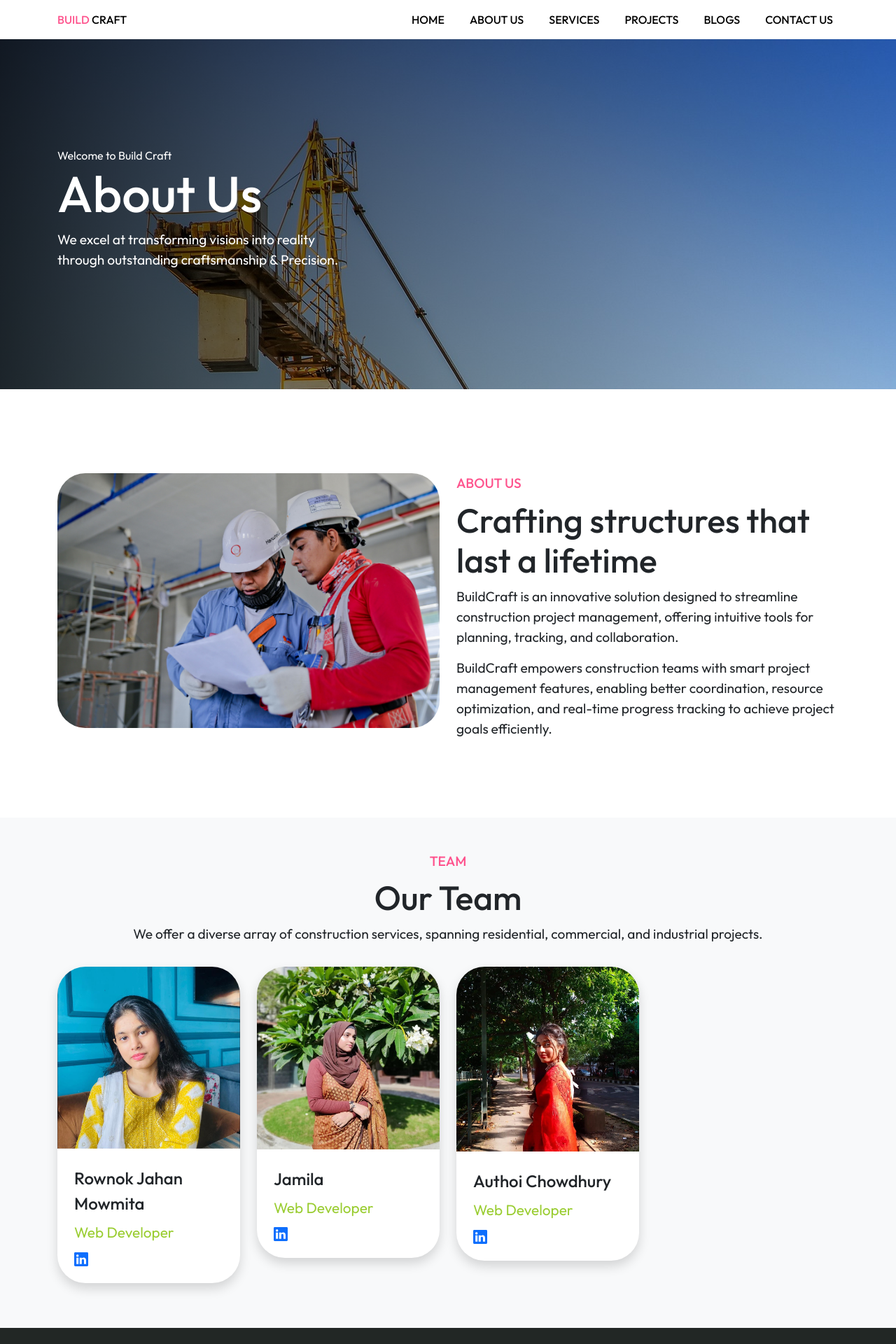
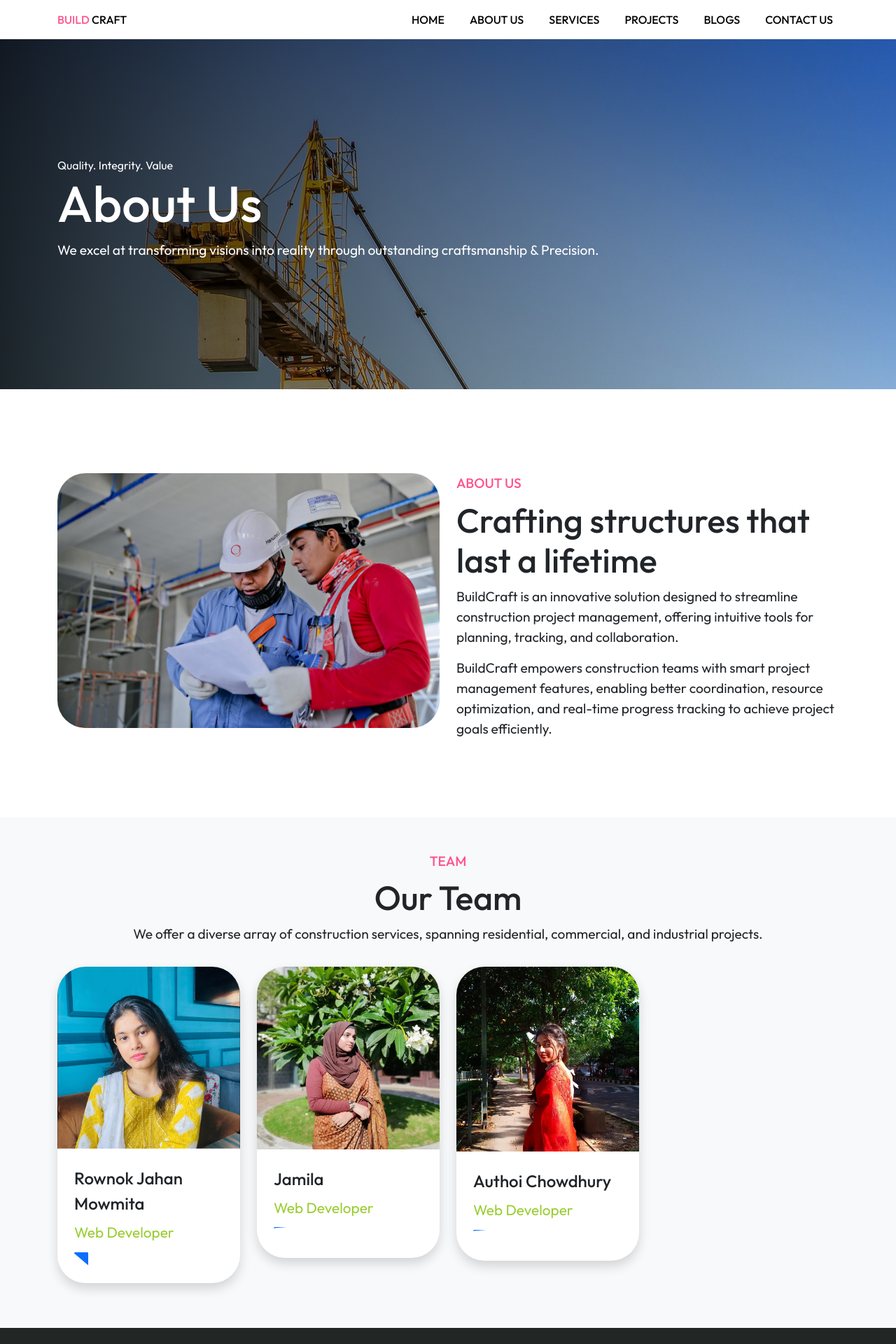
Before and after one commit to Rownokk/BuildCraft, a React (Vite) app in the folder frontend/: page /about in a window 1280 px wide. Shown: the top 1920 px of the page at 70% size. Built offline with nearby package versions, Linux system fonts and the light colour scheme; a web font is replaced by a local one.

Commit message:
Hero.jsx

```diff
--- /dev/null
+++ b/frontend/src/components/common/Hero.jsx
@@ -0,0 +1,21 @@
+import React from 'react';
+
+const Hero = ({ preHeading, Heading, text }) => {
+  return (
+    <section className='section-7'>
+      <div className='hero d-flex align-items-center'>
+        <div className='container'>
+          <div className='text-left'>
+            <span>{preHeading}</span>
+            <h1>{Heading}</h1>
+            <p>
+              {text}
+            </p>
+          </div>
+        </div>
+      </div>
+    </section>
+  );
+}
+
+export default Hero;
--- a/frontend/src/components/frontend/About.jsx
+++ b/frontend/src/components/frontend/About.jsx
@@ -2,31 +2,24 @@ import React from 'react';
 import Header from '../common/Header';
 import Footer from '../common/Footer';
 import { default as AboutNew } from '../common/About';
-import BlogImg from '../../assets/images/construction3.jpg';
 import MemberImg1 from '../../assets/images/Mowmita.jpg';
 import MemberImg2 from '../../assets/images/jamila.jpg';
 import MemberImg3 from '../../assets/images/authoi.jpg';
+import Hero from '../common/Hero';
 
 const About = () => {
   return (
     <>
       <Header />
       <main>
-        <section className='section-7'>
-          <div className='hero d-flex align-items-center'>
-            <div className='container'>
-              <div className='text-left'>
-                <span>Welcome to Build Craft</span>
-                <h1>About Us</h1>
-                <p>
-                  We excel at transforming visions into reality<br /> through outstanding craftsmanship & Precision.
-                </p>
-              </div>
-            </div>
-          </div>
-        </section>
+        <Hero
+          preHeading="Quality. Integrity. Value"
+          Heading="About Us"
+          text="We excel at transforming visions into reality through outstanding craftsmanship & Precision."
+        />
         <AboutNew />
-        {/* Our Team */}
+
+        {/* Our Team Section */}
         <section className='section-8 bg-light py-5'>
           <div className='container'>
             <div className='section-header text-center'>
@@ -37,62 +30,53 @@ const About = () => {
               </p>
             </div>
             <div className='row pt-3'>
+              {/* Team Member 1 */}
               <div className='col-md-6 col-lg-3 mb-3'>
                 <div className='card shadow border-0'>
                   <div className='card-img-top'>
                     <img src={MemberImg1} alt='Team Member' className='w-100' />
                   </div>
                   <div className='card-body p-4'>
-                    <div className='card-title'>
-                      Rownok Jahan Mowmita
-                    </div>
-                    <div className='card-sub-title pb-0 mb-2'>
-                      Web Developer
-                    </div>
+                    <div className='card-title'>Rownok Jahan Mowmita</div>
+                    <div className='card-sub-title pb-0 mb-2'>Web Developer</div>
                     <a href='#'>
                       <svg xmlns="http://www.w3.org/2000/svg" width="20" height="20" fill="currentColor" className="bi bi-linkedin" viewBox="0 0 16 16">
-                        <path d="M0 1.146C0 .513.526 0 1.175 0h13.65C15.474 0 16 .513 16 1.146v13.708c0 .633-.526 1.146-1.175 1.146H1.175C.526 16 0 15.487 0 14.854zm4.943 12.248V6.169H2.542v7.225zm-1.2-8.212c.837 0 1.358-.554 1.358-1.248-.015-.709-.52-1.248-1.342-1.248S2.4 3.226 2.4 3.934c0 .694.521 1.248 1.327 1.248zm4.908 8.212V9.359c0-.216.016-.432.08-.586.173-.431.568-.878 1.232-.878.869 0 1.216.662 1.216 1.634v3.865h2.401V9.25c0-2.22-1.184-3.252-2.764-3.252-1.274 0-1.845.7-2.165 1.193v.025h-.016l.016-.025V6.169h-2.4c.03.678 0 7.225 0 7.225z"/>
+                        <path d="M0 1.146C0 .513.526 0 1.175 0h13.65C15.474 0 16 .513 16 1.146v13.708c0 .633"/>
                       </svg>
                     </a>
                   </div>
                 </div>
               </div>
+              {/* Team Member 2 */}
               <div className='col-md-6 col-lg-3 mb-3'>
                 <div className='card shadow border-0'>
                   <div className='card-img-top'>
                     <img src={MemberImg2} alt='Team Member' className='w-100' />
                   </div>
                   <div className='card-body p-4'>
-                    <div className='card-title'>
-                      Jamila
-                    </div>
-                    <div className='card-sub-title pb-0 mb-2'>
-                      Web Developer
-                    </div>
+                    <div className='card-title'>Jamila</div>
+                    <div className='card-sub-title pb-0 mb-2'>Web Developer</div>
                     <a href='#'>
-                    <svg xmlns="http://www.w3.org/2000/svg" width="20" height="20" fill="currentColor" className="bi bi-linkedin" viewBox="0 0 16 16">
-  <path d="M0 1.146C0 .513.526 0 1.175 0h13.65C15.474 0 16 .513 16 1.146v13.708c0 .633-.526 1.146-1.175 1.146H1.175C.526 16 0 15.487 0 14.854zm4.943 12.248V6.169H2.542v7.225zm-1.2-8.212c.837 0 1.358-.554 1.358-1.248-.015-.709-.52-1.248-1.342-1.248S2.4 3.226 2.4 3.934c0 .694.521 1.248 1.327 1.248zm4.908 8.212V9.359c0-.216.016-.432.08-.586.173-.431.568-.878 1.232-.878.869 0 1.216.662 1.216 1.634v3.865h2.401V9.25c0-2.22-1.184-3.252-2.764-3.252-1.274 0-1.845.7-2.165 1.193v.025h-.016l.016-.025V6.169h-2.4c.03.678 0 7.225 0 7.225z"/>
-</svg>
+                      <svg xmlns="http://www.w3.org/2000/svg" width="20" height="20" fill="currentColor" className="bi bi-linkedin" viewBox="0 0 16 16">
+                        <path d="M0 1.146C0 .513.526 0 1.175 0h13.65C15.474 0 16 .513"/>
+                      </svg>
                     </a>
                   </div>
                 </div>
               </div>
+              {/* Team Member 3 */}
               <div className='col-md-6 col-lg-3 mb-3'>
                 <div className='card shadow border-0'>
                   <div className='card-img-top'>
                     <img src={MemberImg3} alt='Team Member' className='w-100' />
                   </div>
                   <div className='card-body p-4'>
-                    <div className='card-title'>
-                      Authoi Chowdhury
-                    </div>
-                    <div className='card-sub-title pb-0 mb-2'>
-                      Web Developer
-                    </div>
+                    <div className='card-title'>Authoi Chowdhury</div>
+                    <div className='card-sub-title pb-0 mb-2'>Web Developer</div>
                     <a href='#'>
-                    <svg xmlns="http://www.w3.org/2000/svg" width="20" height="20" fill="currentColor" className="bi bi-linkedin" viewBox="0 0 16 16">
-  <path d="M0 1.146C0 .513.526 0 1.175 0h13.65C15.474 0 16 .513 16 1.146v13.708c0 .633-.526 1.146-1.175 1.146H1.175C.526 16 0 15.487 0 14.854zm4.943 12.248V6.169H2.542v7.225zm-1.2-8.212c.837 0 1.358-.554 1.358-1.248-.015-.709-.52-1.248-1.342-1.248S2.4 3.226 2.4 3.934c0 .694.521 1.248 1.327 1.248zm4.908 8.212V9.359c0-.216.016-.432.08-.586.173-.431.568-.878 1.232-.878.869 0 1.216.662 1.216 1.634v3.865h2.401V9.25c0-2.22-1.184-3.252-2.764-3.252-1.274 0-1.845.7-2.165 1.193v.025h-.016l.016-.025V6.169h-2.4c.03.678 0 7.225 0 7.225z"/>
-</svg>
+                      <svg xmlns="http://www.w3.org/2000/svg" width="20" height="20" fill="currentColor" className="bi bi-linkedin" viewBox="0 0 16 16">
+                        <path d="M0 1.146C0 .513.526 0 1.175 0h13.65C15.474 0 16 .513"/>
+                      </svg>
                     </a>
                   </div>
                 </div>
```
